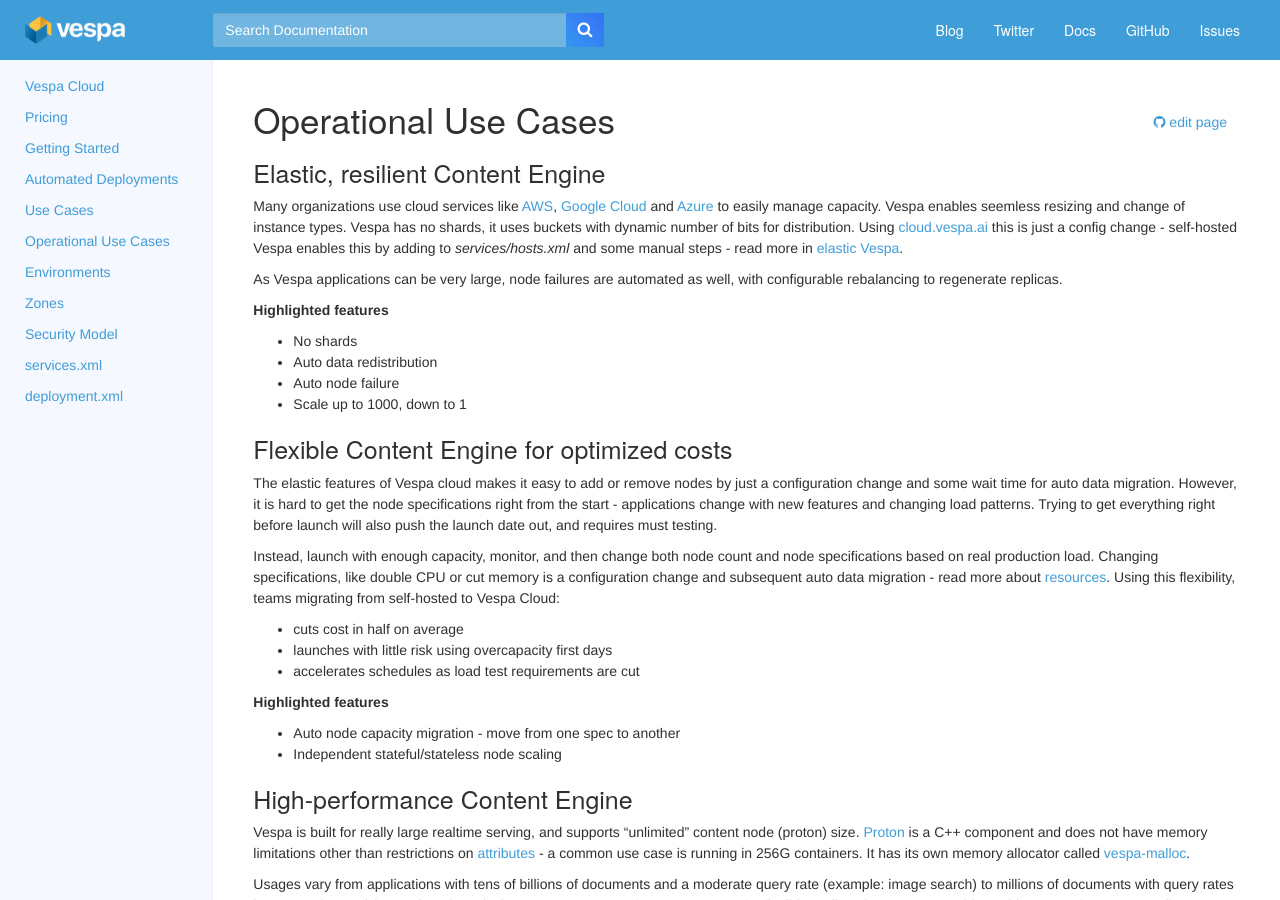
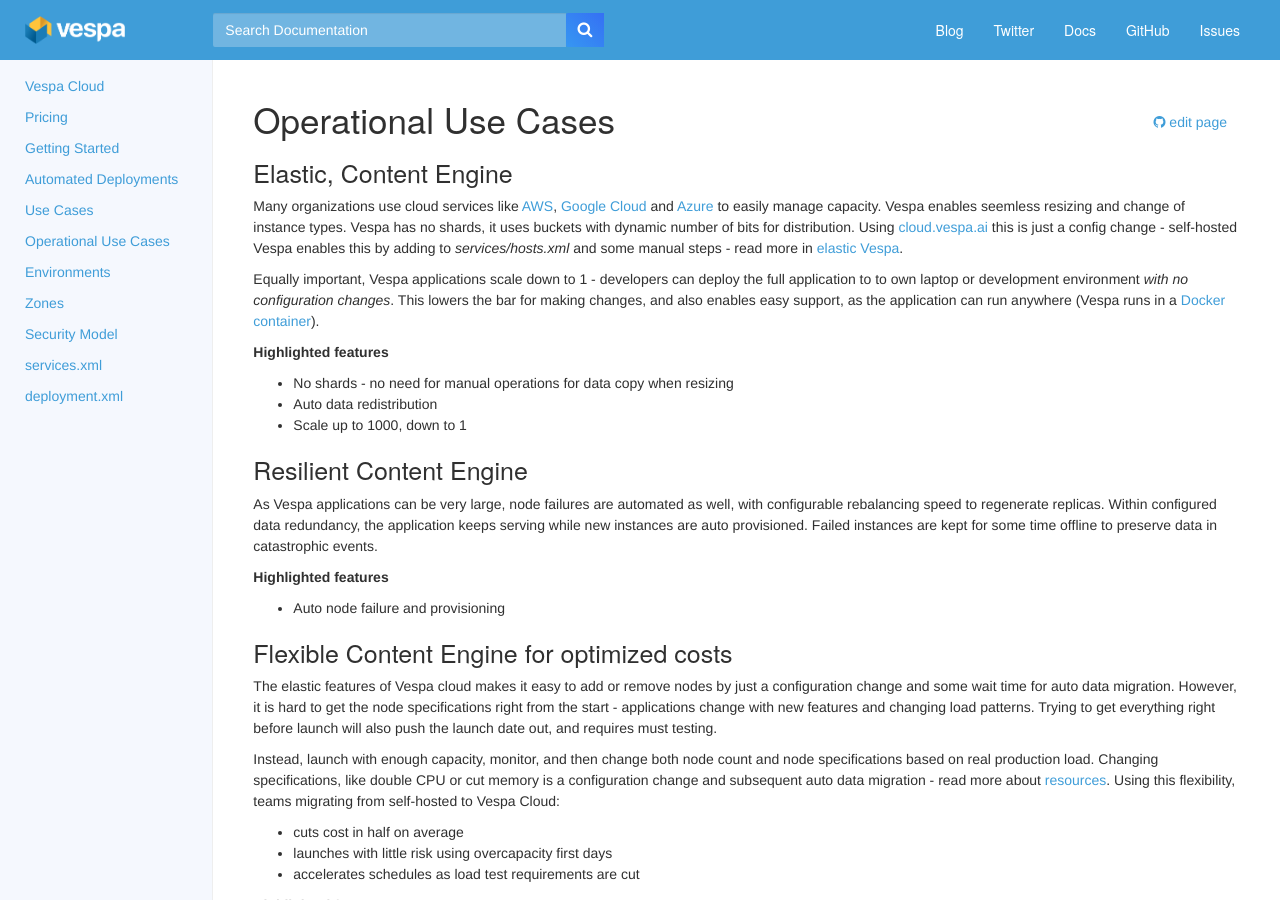
Before and after one commit to vespa-engine/cloud, a Jekyll site: the page built from ops-use-cases.md, in a window 1280 px wide and 900 px high. Built offline with Jekyll 4.4.1, drawn with Linux system fonts in a browser that asks for light colours.

Commit message:
split out node failures

```diff
--- a/ops-use-cases.md
+++ b/ops-use-cases.md
@@ -13,14 +13,22 @@ Using [cloud.vespa.ai](/) this is just a config change -
 self-hosted Vespa enables this by adding to _services/hosts.xml_ and some manual steps -
 read more in [elastic Vespa](https://docs.vespa.ai/documentation/elastic-vespa.html).
 
-As Vespa applications can be very large, node failures are automated as well,
-with configurable rebalancing to regenerate replicas.
+Equally important, Vespa applications scale down to 1 - developers can deploy the full application to to own laptop or development environment _with no configuration changes_. This lowers the bar for making changes, and also enables easy support, as the application can run anywhere (Vespa runs in a [Docker container](https://www.docker.com/)).
 
 **Highlighted features**
-* No shards
+* No shards - no need for manual operations for data copy when resizing
 * Auto data redistribution
-* Auto node failure
 * Scale up to 1000, down to 1
+
+
+## Resilient Content Engine
+As Vespa applications can be very large, node failures are automated as well,
+with configurable rebalancing speed to regenerate replicas.
+Within configured data redundancy, the application keeps serving while new instances are auto provisioned.
+Failed instances are kept for some time offline to preserve data in catastrophic events.
+
+**Highlighted features**
+* Auto node failure and provisioning
 
 
 ## Flexible Content Engine for optimized costs
@@ -90,6 +98,11 @@ With Vespa Cloud, this is automated and just happens several times a week
 * Metrics-based propagation to production zones
 
 
+<!--
+ToDo: BCP as a separate section here later
+-->
+
+
 ## Security
 All changes to Vespa Cloud is automated -
 operating system, containers, Vespa software and dependencies -
```
Also changed, not shown: other parts of ops-use-cases.md (+1 -1 lines).
